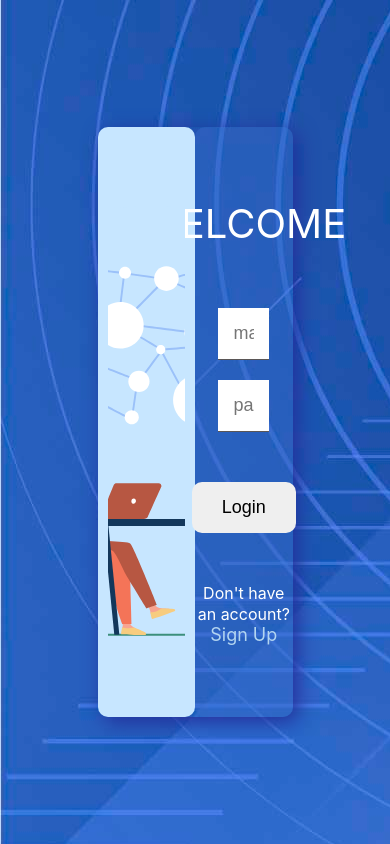
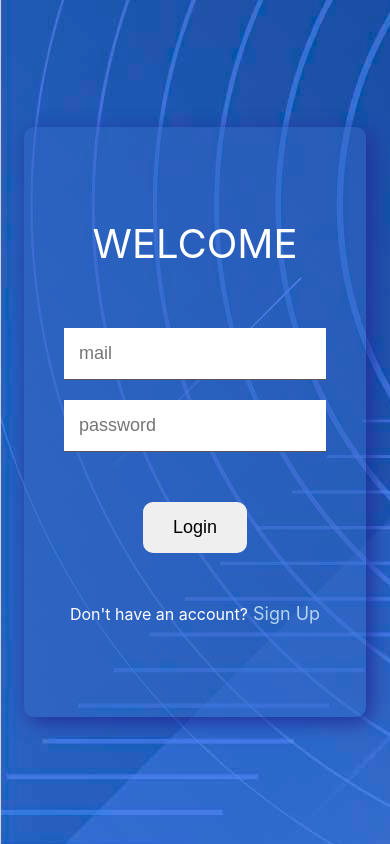
Before and after one commit to Harry-Anthony/chat-react, a React app: page /auth in a window 390 px wide. Built offline with nearby package versions, Linux system fonts and the light colour scheme; no server answers.

Commit message:
responsive auth screen

```diff
--- a/src/ui/Auth/Auth.module.css
+++ b/src/ui/Auth/Auth.module.css
@@ -9,7 +9,6 @@
 
 .form {
     height: 70vh;
-    width: 50vw;
     display: flex;
     flex-direction: row;
     justify-content: space-between;
@@ -22,8 +21,9 @@
     background-color: #c7e6ff;
     border-radius: 10px;
     padding: 10px;
-    width: 50%;
     height: 100%;
+    flex: 1;
+    /* display: none */
 }
 .main_form{
     /* 3469c8 */
@@ -33,8 +33,9 @@
     flex-direction: column;
     justify-content: center;
     align-items: center;
-    width: 50%;
+    flex: 1;
     height: 100%;
+    padding-inline: 20px;
 }
 .form form {
     display: flex;
@@ -46,7 +47,6 @@
     border: 0px;
     border-bottom: 1px solid rgb(90, 86, 86);
     padding: 15px;
-    width: 13vw;
     font-size: 18px;
 }
 .welcome_text {
@@ -63,7 +63,6 @@ input:focus {
 }
 .container_form {
     background-image: url('../../assets/bg_login.jpg');
-    background-color: #646FD4;
     height: 100vh;
     width: auto;
     display: flex;
@@ -99,3 +98,39 @@ input:focus {
     width: 100vw;
     height: 100vh;
 }
+
+@media only screen and (max-width: 886px) {
+    .illust_login {
+        display: none
+    }
+    .main_form{
+        /* 3469c8 */
+        background-color: rgba(52,105,200,0.5);
+        border-radius: 10px;
+        display: flex;
+        flex-direction: column;
+        justify-content: center;
+        align-items: center;
+        flex: 1;
+        height: 100%;
+        padding-inline: 100px;
+    }
+}
+
+@media only screen and (max-width: 468px) {
+    .illust_login {
+        display: none
+    }
+    .main_form{
+        /* 3469c8 */
+        background-color: rgba(52,105,200,0.5);
+        border-radius: 10px;
+        display: flex;
+        flex-direction: column;
+        justify-content: center;
+        align-items: center;
+        flex: 1;
+        height: 100%;
+        padding-inline: 40px;
+    }
+}
```
